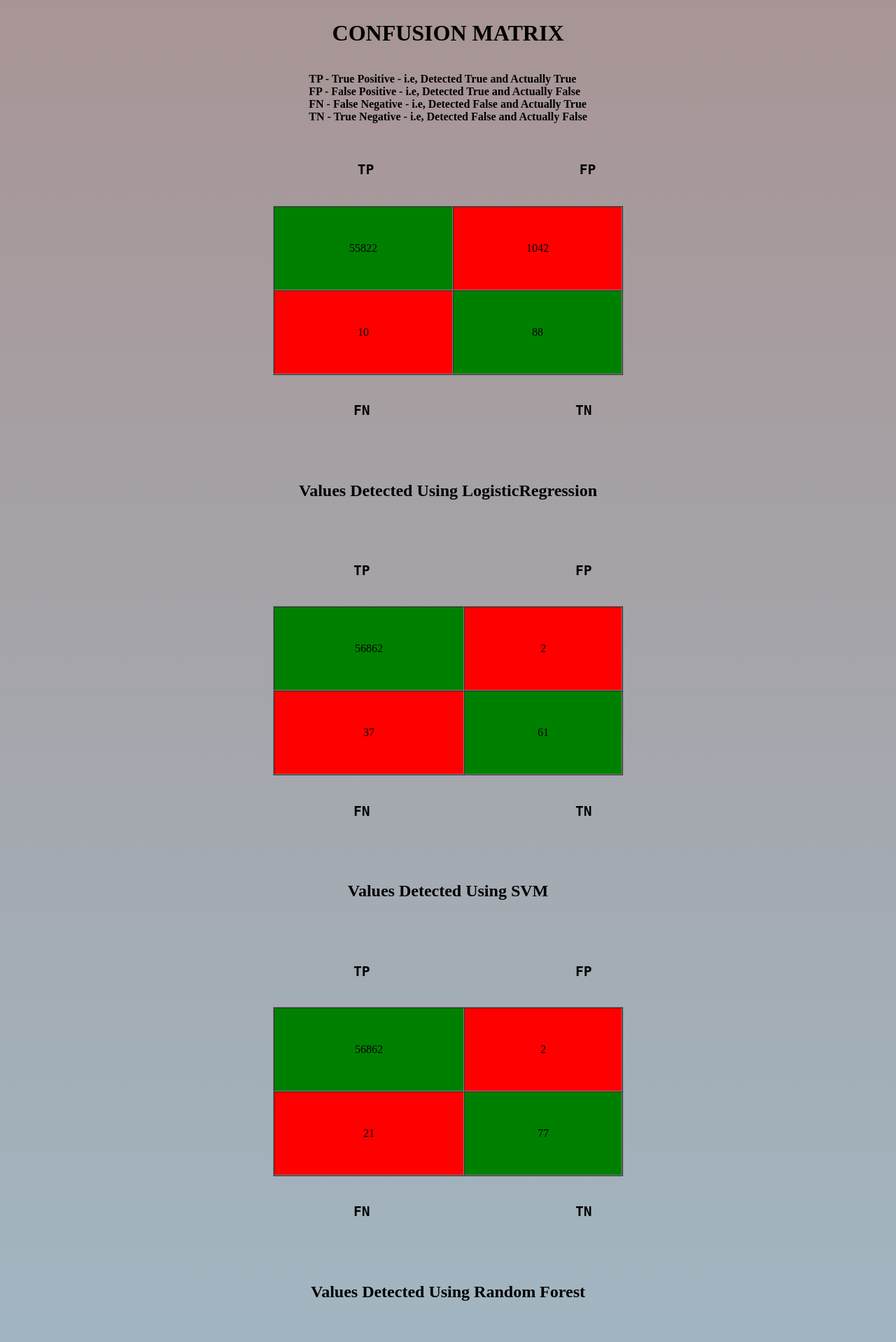
After one commit to AnjithNair/Credit_Card_Fraud_Detection, a Django app: page /confusionmatrix/ in a window 1280 px wide. The commit adds this page. Shown: the whole page at 70% size. Run offline with Django 4.2, Linux system fonts and the light colour scheme.

Commit message:
Added confusion matrix page.

```diff
--- /dev/null
+++ b/CC_Fraud_app/templates/confusionmatrix.html
@@ -0,0 +1,101 @@
+<!DOCTYPE html>
+<html>
+
+<head>
+  <title>project</title>
+  <style>
+    body {
+      display: flex;
+      justify-content: center;
+      align-items: center;
+      flex-direction: column;
+      background-image: linear-gradient(rgba(82, 43, 43, 0.5),rgba(69, 109, 132, 0.5));
+    }
+
+    table {
+      text-align: center;
+    }
+
+    #aa {
+      display: block;
+      text-align: left;
+      font-weight: bold;
+      font-size: 24px;
+      padding: 50px;
+    }
+  </style>
+  <h1>CONFUSION MATRIX</h1>
+  <p>
+    <b>
+    TP - True Positive  - i.e, Detected True and Actually True<br>
+    FP - False Positive - i.e, Detected True and Actually False<br>
+    FN - False Negative - i.e, Detected False and Actually True<br>
+    TN - True Negative - i.e, Detected False and Actually False
+  </b>
+  </p>
+</head>
+
+<body>
+
+  <h2><pre>       TP                         FP</pre></h2>
+  <table border="1" cellspacing="0" cellpadding="50" width="500" heigth="700">
+    <tr>
+
+    </tr>
+
+
+    <tr>
+      <td bgcolor="Green"> 55822</td>
+      <td bgcolor="red"> 1042</td>
+    </tr>
+    <tr>
+      <td bgcolor="red"> 10</td>
+      <td bgcolor="Green">88</td>
+    </tr>
+
+  </table>
+  <h2><pre>      FN                         TN</pre></h2>
+  <a id="aa">Values Detected Using LogisticRegression</a>
+
+  <h2><pre>      TP                         FP</pre></h2>
+  <table border="1" cellspacing="0" cellpadding="50" width="500" heigth="700">
+    <tr>
+
+    </tr>
+
+
+    <tr>
+      <td bgcolor="Green"> 56862</td>
+      <td bgcolor="red"> 2</td>
+    </tr>
+    <tr>
+      <td bgcolor="red"> 37</td>
+      <td bgcolor="Green">61</td>
+    </tr>
+
+  </table>
+  <h2><pre>      FN                         TN</pre></h2>
+  <a id="aa">Values Detected Using SVM</a>
+
+  <h2><pre>      TP                         FP</pre></h2>
+  <table border="1" cellspacing="0" cellpadding="50" width="500" heigth="700">
+    <tr>
+
+    </tr>
+
+
+    <tr>
+      <td bgcolor="Green"> 56862</td>
+      <td bgcolor="red"> 2</td>
+    </tr>
+    <tr>
+      <td bgcolor="red"> 21</td>
+      <td bgcolor="Green">77</td>
+    </tr>
+
+  </table>
+  <h2><pre>      FN                         TN</pre></h2>
+  <a id="aa">Values Detected Using Random Forest</a>
+</body>
+
+</html>
--- a/CC_Fraud_app/urls.py
+++ b/CC_Fraud_app/urls.py
@@ -1,9 +1,11 @@
 from django.urls import path
-from .views import index, getdata,graph
+from .views import index, getdata,graph,confusionmatrix
 from . import views
 urlpatterns = [
     path('', index, name='index'),
     path('getdata/', getdata, name='getdata'),
     path('graph/', graph, name='graph'),
-    path('graph.html', views.graph, name='graph')
+    path('graph.html', views.graph, name='graph'),
+    path('confusionmatrix/',confusionmatrix,name='confusionmatrix'),
+    path('confusionmatrix.html', views.confusionmatrix, name='confusionmatrix')
 ]
--- a/CC_Fraud_app/views.py
+++ b/CC_Fraud_app/views.py
@@ -21,6 +21,18 @@ def graph(request):
 
     return render(request, 'graph.html', context)
 
+def confusionmatrix(request):
+    rf_cm = request.GET.getlist('rf_cm[]', [])
+    lr_cm = request.GET.getlist('lr_cm[]', [])
+    svm_cm = request.GET.getlist('svm_cm[]', [])
+
+    context = {
+        'rf_cm': [int(x) for x in rf_cm],
+        'lr_cm': [int(x) for x in lr_cm],
+        'svm_cm': [int(x) for x in svm_cm],
+    }
+
+    return render(request, 'confusionmatrix.html', context)
 
 @api_view(['POST'])
 def getdata(request):
@@ -28,12 +40,24 @@ def getdata(request):
     file_name = data['file_name']
 
     CC = CCD_Fraud_Detection(file_name)
-    value1 = CC.LogisticRegression_for_cc_fraud()
-    value3 = CC.SVM_for_cc_fraud()
-    value2 = CC.random_forest_for_cc_fraud()
+    value1,lr_cm = CC.LogisticRegression_for_cc_fraud()
+    value3,svm_cm = CC.SVM_for_cc_fraud()
+    value2,rf_cm = CC.random_forest_for_cc_fraud()
     Accuracy={
         "Accuracy of LogisticRegression": value1,
         "Accuracy of RandomForest": value3,
-        "Accuracy of SVM Model" : value2
+        "Accuracy of SVM Model" : value2,
+        "CM of LogisticRegression-TP" : lr_cm[0][0],
+        "CM of LogisticRegression-FP" : lr_cm[0][1],
+        "CM of LogisticRegression-FN" : lr_cm[1][0],
+        "CM of LogisticRegression-TN" : lr_cm[1][1],
+        "CM of RandomForest - TP " : rf_cm[0][0],
+        "CM of RandomForest - FP " : rf_cm[0][1],
+        "CM of RandomForest - FN " : rf_cm[1][0],
+        "CM of RandomForest - TN " : rf_cm[1][1],
+        "CM of SVM Model - TP" : svm_cm[0][0],
+        "CM of SVM Model - FP" : svm_cm[0][1],
+        "CM of SVM Model - FN" : svm_cm[1][0],
+        "CM of SVM Model - TN" : svm_cm[1][1]
     }
     return Response(Accuracy)
```
Also changed, not shown: CC_Fraud_app/credit_card_fraud_detection.py (+15 -13 lines), CC_Fraud_app/templates/graph.html (+11 -0 lines), 1 other file.
